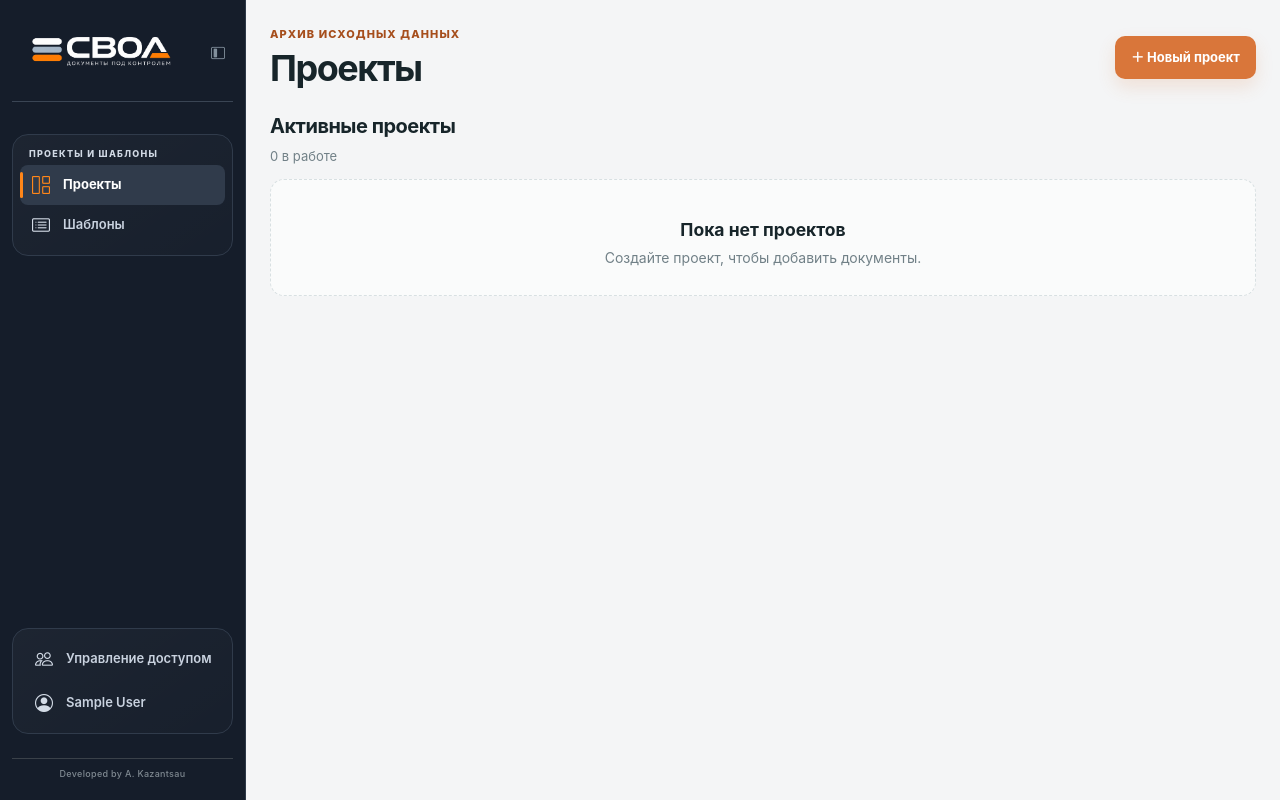
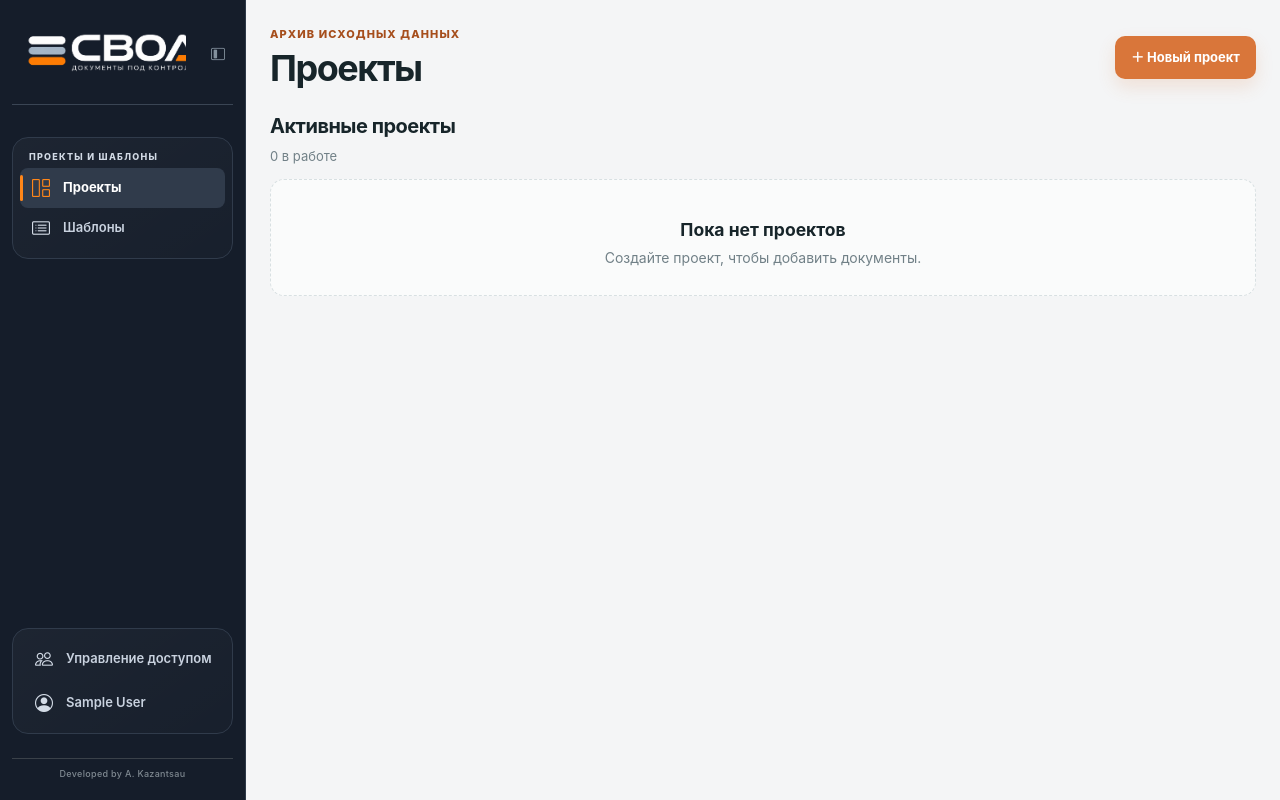
Before and after one commit to hmarachos/NHP_IRD, a Django app: page / in a window 1280 px wide. Run offline with Django 5.2, Linux system fonts and the light colour scheme; the visitor is signed in with stand-in values (Sample User, id 1); data comes from the database, SQL or seed files in the repository; data that the repository does not hold is empty; parts of the project's set-up code (start-up, migrations or seed data) failed here and were passed over; some libraries are stand-ins or nearby versions.

Commit message:
Enlarge sidebar logo and remove left inset

```diff
--- a/app/static/svod-brand.css
+++ b/app/static/svod-brand.css
@@ -176,6 +176,13 @@
     filter: none;
 }
 @media (min-width: 761px) {
+    body:not(.sidebar-collapsed) .app-sidebar .app-sidebar-brand-row { padding-left: 0; }
+    body:not(.sidebar-collapsed) .svod-brand .svod-logo-image {
+        transform: scale(1.2);
+        transform-origin: left center;
+    }
+}
+@media (min-width: 761px) {
     body.sidebar-collapsed .app-sidebar .svod-brand {
         flex: 0 0 42px;
         width: 42px;
--- a/app/templates/base.html
+++ b/app/templates/base.html
@@ -7,7 +7,7 @@
     <title>{% block title %}СВОД · Архив ИРД{% endblock %}</title>
     <link rel="stylesheet" href="{{ url_for('static', filename='styles.css', v='20261124-share-template-v27') }}">
     <link rel="stylesheet" href="https://cdn.jsdelivr.net/npm/bootstrap-icons@1.11.3/font/bootstrap-icons.min.css">
-    <link rel="stylesheet" href="{{ url_for('static', filename='svod-brand.css', v='20261124-transparent-brand-v2') }}">
+    <link rel="stylesheet" href="{{ url_for('static', filename='svod-brand.css', v='20261124-transparent-brand-v3') }}">
     <link rel="icon" type="image/png" sizes="64x64" href="{{ url_for('static', filename='svod-favicon-64.png', v='20261124-transparent-brand-v1') }}">
     <link rel="icon" type="image/png" sizes="32x32" href="{{ url_for('static', filename='svod-favicon-32.png', v='20261124-transparent-brand-v1') }}">
     <link rel="icon" type="image/png" sizes="16x16" href="{{ url_for('static', filename='svod-favicon-16.png', v='20261124-transparent-brand-v1') }}">
```
